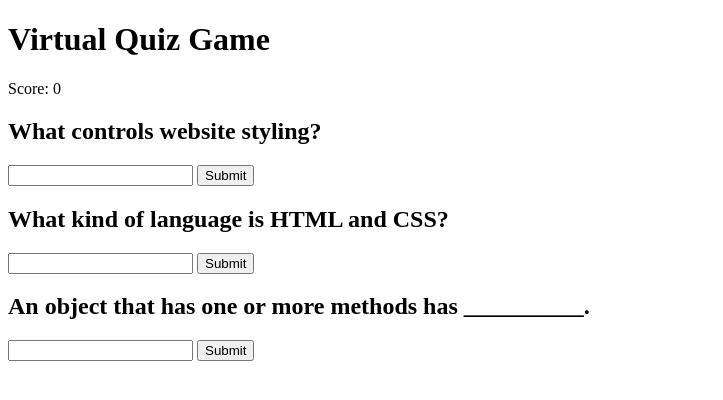
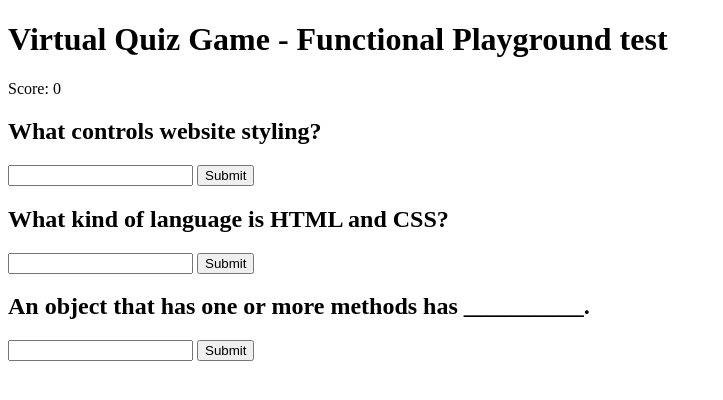
Before and after one commit to mellen-code/quiz-game, a website: page index.html in a window 1280 px wide. Shown: the whole page, without its empty margins (0-723 px from the left). Drawn offline with Linux system fonts and the light colour scheme.

Commit message:
Functional playground test

```diff
--- a/index.html
+++ b/index.html
@@ -6,7 +6,7 @@
     <title>Quiz Game</title>
 </head>
 <body>
-    <h1>Virtual Quiz Game</h1>
+    <h1>Virtual Quiz Game - Functional Playground test</h1>
     <span>Score: <span id="playerScore">0</span></span>
 
     <h2>What controls website styling?</h2>
--- a/js/main.js
+++ b/js/main.js
@@ -30,6 +30,7 @@ function language() {
         playerScore.innerHTML = score;
         document.querySelector('#languageRightOrWrong').innerHTML = 'Correct!';
     }else{
+
         document.querySelector('#languageRightOrWrong').innerHTML = 'Nope, the answer is: markup'
     }
 }
```
